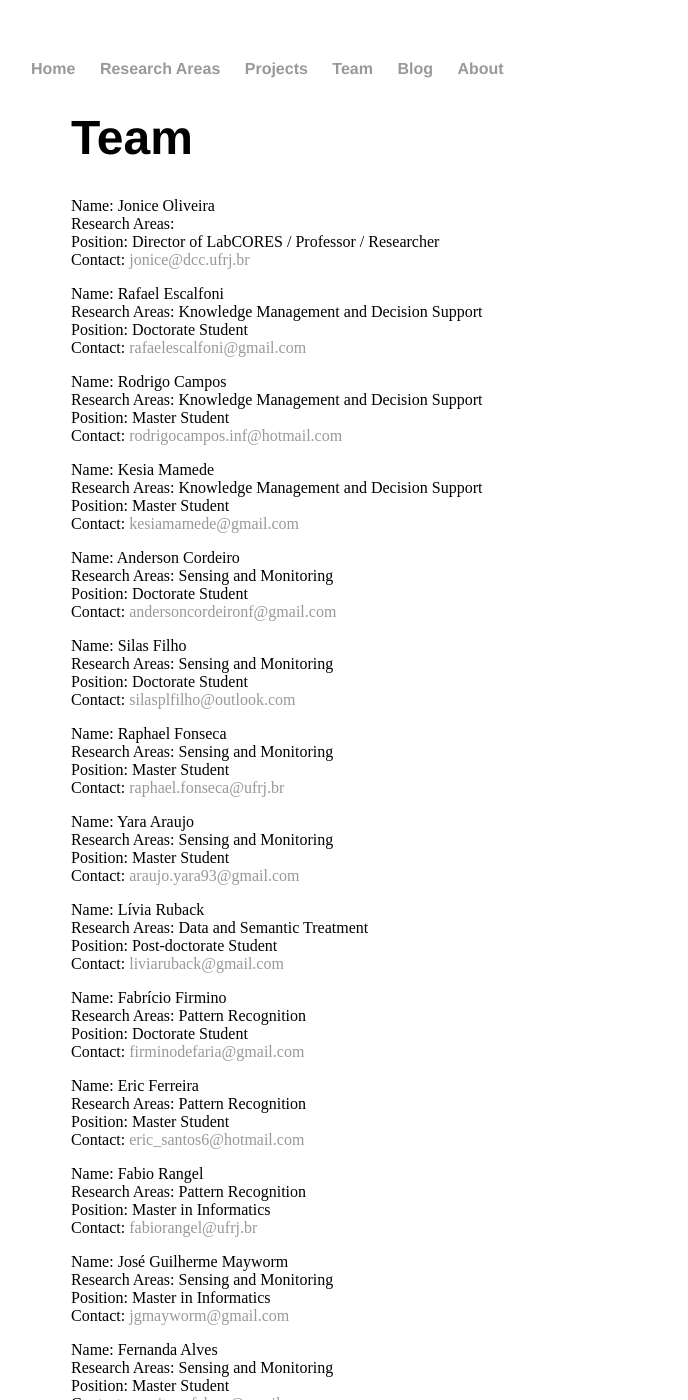
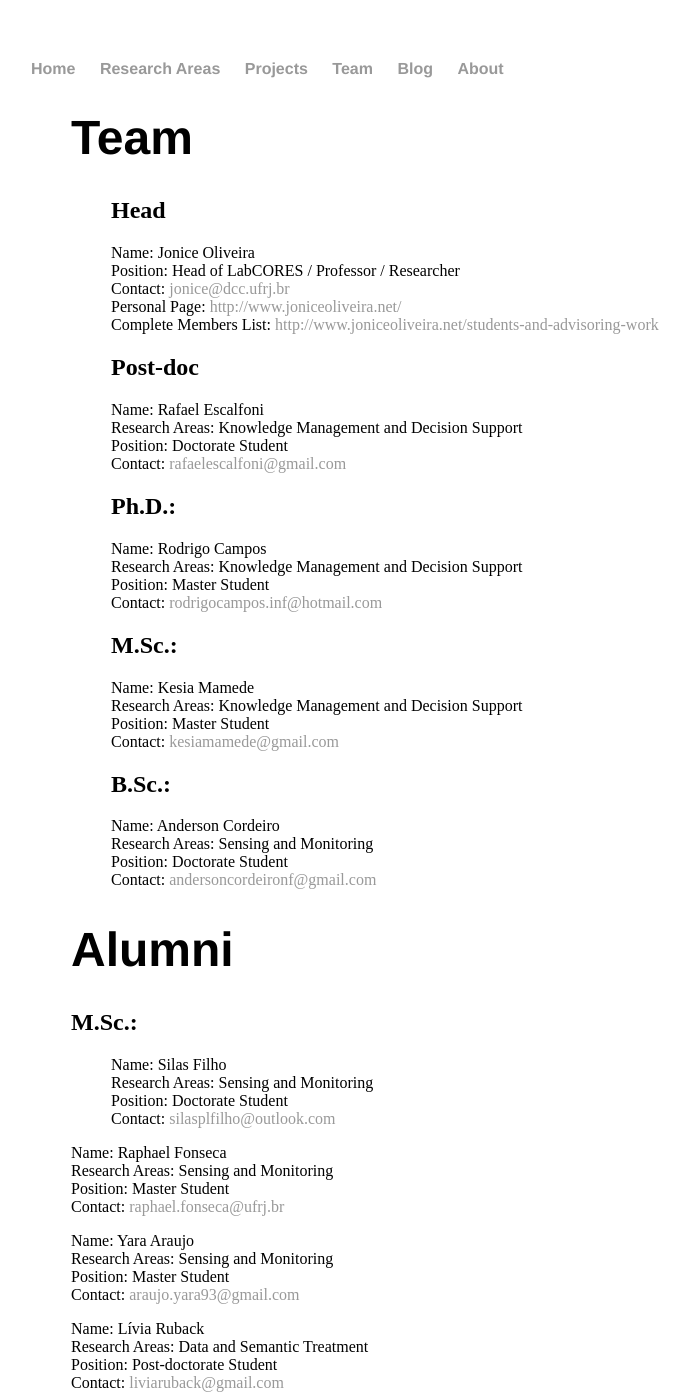
Before and after one commit to labcores/labcores.github.io, a Jekyll site: the page built from team/index.html, in a window 1280 px wide and 1400 px high. Shown: the whole window, without its empty margins (161-849 px from the left). Built offline with Jekyll 4.4.1, drawn with Linux system fonts in a browser that asks for light colours.

Commit message:
update team

```diff
--- a/team/index.html
+++ b/team/index.html
@@ -4,42 +4,52 @@ title: Social Computing and Social Network Analysis Laboratory
 ---
 <div class="team">
 	<ul>
-		<li><h1>Team</h1></li></ul>
-			<ul name="jonice">
+		<li><h1>Team</h1></li>
+			<ul name="jonice"><h2>Head</h2>
 				<li>Name: Jonice Oliveira</li>
-				<li>Research Areas: </li>
-				<li>Position: Director of LabCORES / Professor / Researcher</li>
+				<li>Position: Head of LabCORES / Professor / Researcher</li>
 				<li>Contact: <a href="mailto:jonice@dcc.ufrj.br">jonice@dcc.ufrj.br</a></li>
+				<li>Personal Page: <a href="http://www.joniceoliveira.net/">http://www.joniceoliveira.net/</a></li>
 			</ul>
 			<ul>
+				<li>Complete Members List: <a href="http://www.joniceoliveira.net/students-and-advisoring-work">http://www.joniceoliveira.net/students-and-advisoring-work</a></li>
+			</ul>
+			<ul><h2>Post-doc</h2>
 				<li>Name: Rafael Escalfoni</li>
 				<li>Research Areas: Knowledge Management and Decision Support </li>
 				<li>Position: Doctorate Student</li>
 				<li>Contact: <a href="mailto:rafaelescalfoni@gmail.com">rafaelescalfoni@gmail.com</a></li>
 			</ul>
-			<ul>
+			<ul><h2>Ph.D.:</h2>
 				<li>Name: Rodrigo Campos </li>
 				<li>Research Areas: Knowledge Management and Decision Support </li>
 				<li>Position: Master Student</li>
 				<li>Contact: <a href="mailto:rodrigocampos.inf@hotmail.com">rodrigocampos.inf@hotmail.com</a></li>
 			</ul>
-			<ul>
+			<ul><h2>M.Sc.:</h2>
 				<li>Name: Kesia Mamede</li>
 				<li>Research Areas: Knowledge Management and Decision Support </li>
 				<li>Position: Master Student</li>
 				<li>Contact: <a href="mailto:kesiamamede@gmail.com">kesiamamede@gmail.com</a></li>
 			</ul>
-			<ul>
+			<ul><h2>B.Sc.:</h2>
 				<li>Name: Anderson Cordeiro</li>
 				<li>Research Areas: Sensing and Monitoring </li>
 				<li>Position: Doctorate Student</li>
 				<li>Contact: <a href="mailto:andersoncordeironf@gmail.com">andersoncordeironf@gmail.com</a></li>
 			</ul>
+		</ul>
 			<ul>
-				<li>Name: Silas Filho</li>
-				<li>Research Areas: Sensing and Monitoring </li>
-				<li>Position: Doctorate Student</li>
-				<li>Contact: <a href="mailto:silasplfilho@outlook.com">silasplfilho@outlook.com </a></li>
+				<li>
+					<h1>Alumni</h1>
+				</li>
+				<li><h2>M.Sc.:</h2></li>
+				<ul>
+					<li>Name: Silas Filho</li>
+					<li>Research Areas: Sensing and Monitoring </li>
+					<li>Position: Doctorate Student</li>
+					<li>Contact: <a href="mailto:silasplfilho@outlook.com">silasplfilho@outlook.com </a></li>
+				</ul>
 			</ul>
 			<ul>
 				<li>Name: Raphael Fonseca</li>
@@ -94,7 +104,7 @@ title: Social Computing and Social Network Analysis Laboratory
 				<li>Research Areas: Knowledge Management and Decision Support </li>
 				<li>Position: Master Student </li>
 				<li>Contact: <a href="mailto:luisfmpm@gmail.com">luisfmpm@gmail.com</a></li>
-			</ul>
-
+			</ul>-->
+	</ul>
 
 </div><!-- /.blurb -->
```
